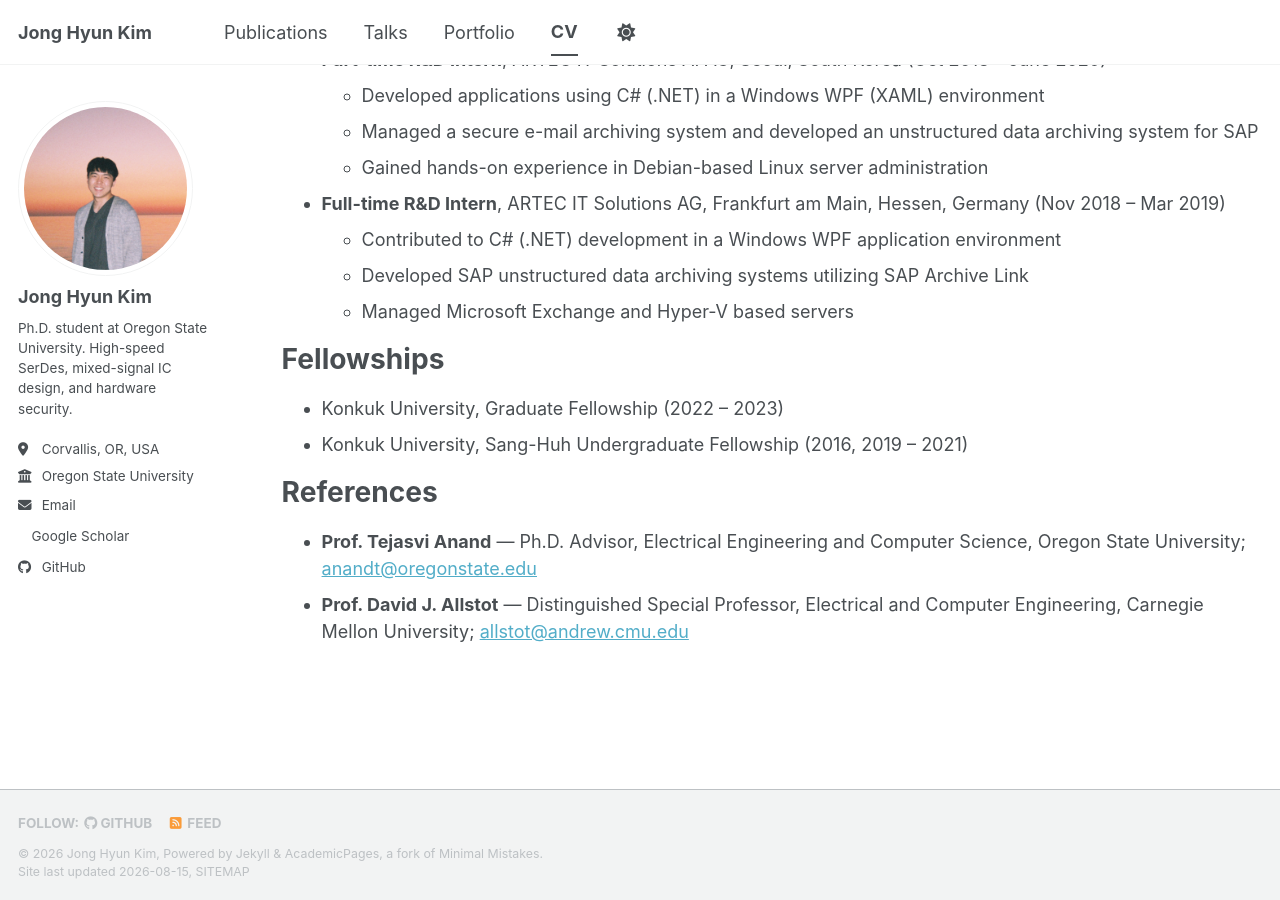
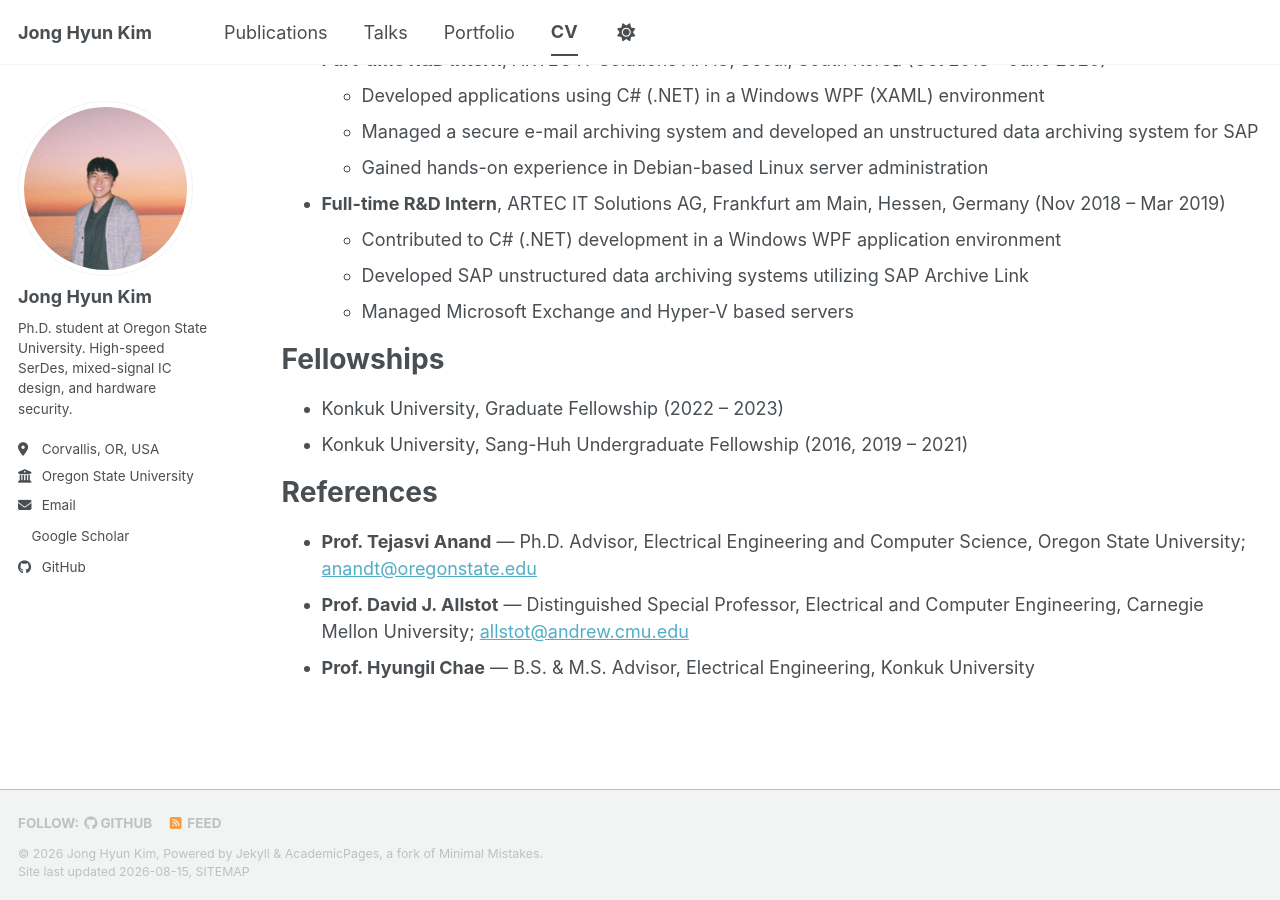
Before and after one commit to ADayInBandwidth/ADayInBandwidth.github.io, a Jekyll site: the page built from _pages/cv.md, in a window 1280 px wide and 900 px high, scrolled down 2678 px. Built offline with Jekyll 4.4.1, drawn with Linux system fonts in a browser that asks for light colours; a style sheet for code colours, icons or effects is not loaded.

Commit message:
Add Prof. Hyungil Chae to CV references

```diff
--- a/_pages/cv.md
+++ b/_pages/cv.md
@@ -84,3 +84,4 @@ References
 ======
 * **Prof. Tejasvi Anand** — Ph.D. Advisor, Electrical Engineering and Computer Science, Oregon State University; [anandt@oregonstate.edu](mailto:anandt@oregonstate.edu)
 * **Prof. David J. Allstot** — Distinguished Special Professor, Electrical and Computer Engineering, Carnegie Mellon University; [allstot@andrew.cmu.edu](mailto:allstot@andrew.cmu.edu)
+* **Prof. Hyungil Chae** — B.S. & M.S. Advisor, Electrical Engineering, Konkuk University
```
